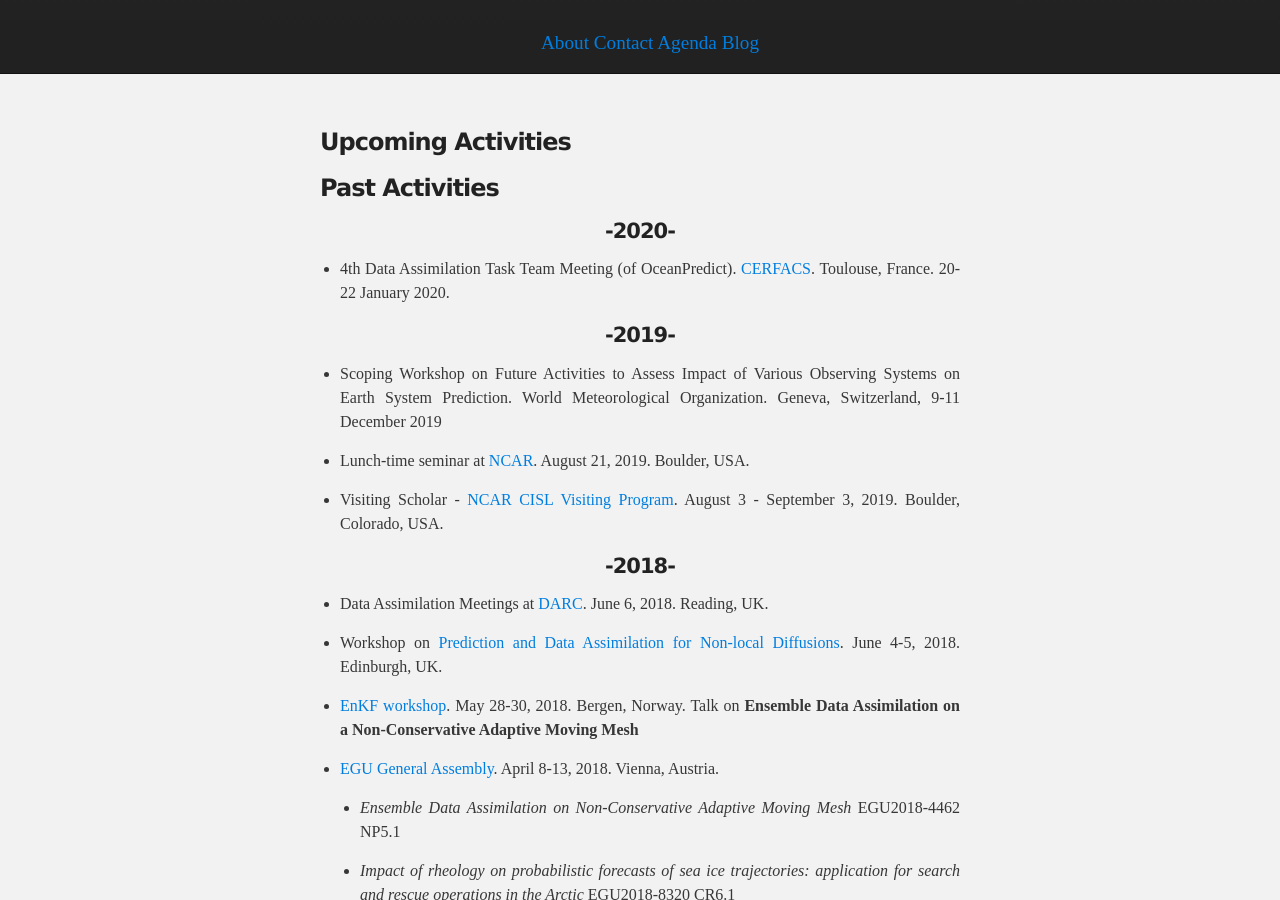
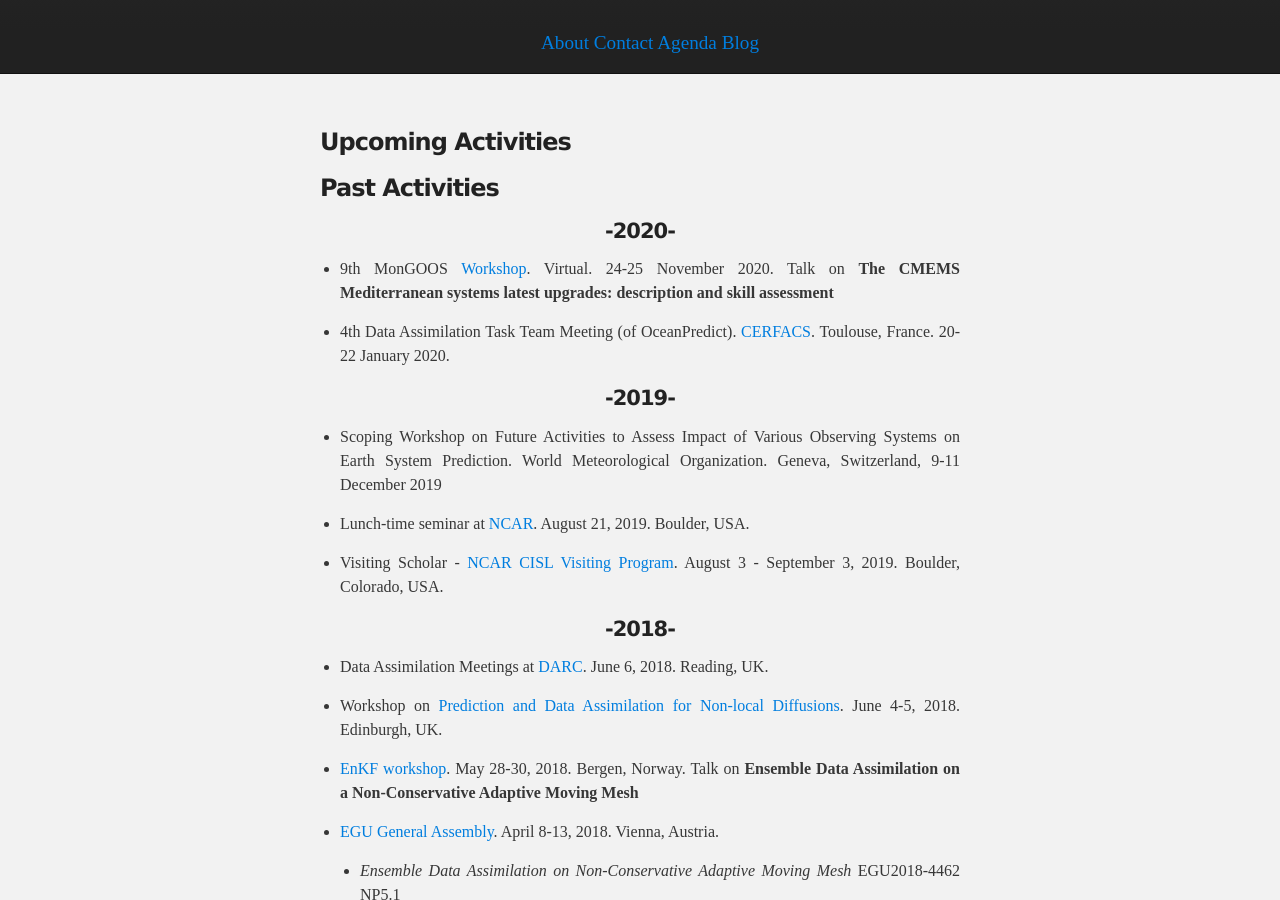
Before and after one commit to aydogduali/aydogduali.github.io, a Jekyll site: the page built from calendar/index.md, in a window 1280 px wide and 900 px high, scrolled down 383 px. Built offline with Jekyll 4.4.1, drawn with Linux system fonts in a browser that asks for light colours; the repository's description, which GitHub fills in, is left out; our own code applies the rules of GitHub Pages for plain Markdown files.

Commit message:
MONGOOS 2020

```diff
--- a/calendar/index.md
+++ b/calendar/index.md
@@ -8,6 +8,8 @@ layout: default
 ###  Past Activities
 
 #### -2020-
+
+- 9th MonGOOS [Workshop](http://www.mongoos.eu/documents/161745/192767/Agenda_MONGOOS_Workshop2020_Agenda_final.pdf/509e84dc-8059-46f8-b282-510b8ee880e5). Virtual. 24-25 November 2020. Talk on **The CMEMS Mediterranean systems latest upgrades: description and skill assessment**
 
 - 4th Data Assimilation Task Team Meeting (of OceanPredict). [CERFACS](https://www.godae-oceanview.org/outreach/meetings-workshops/task-team-meetings/da-tt-meeting-2020). Toulouse, France. 20-22 January 2020.
 
```
